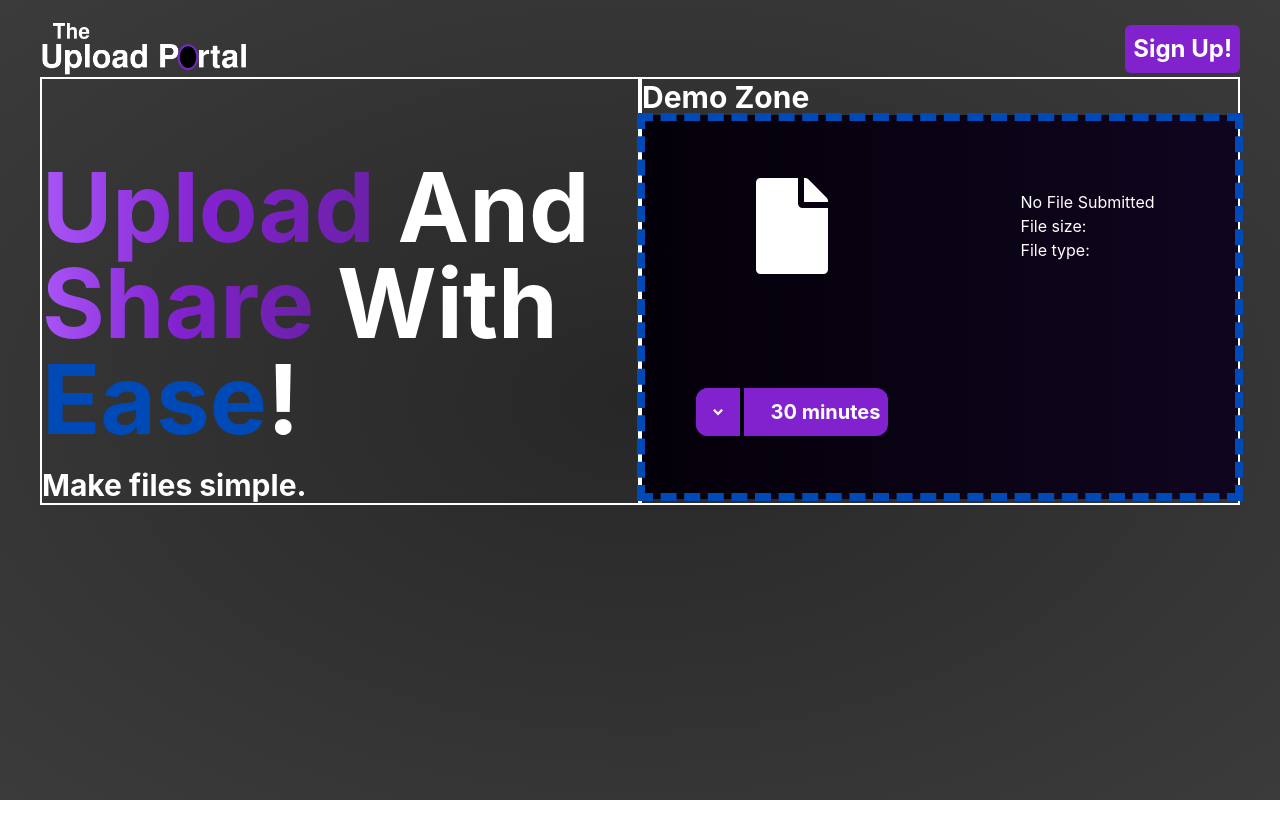
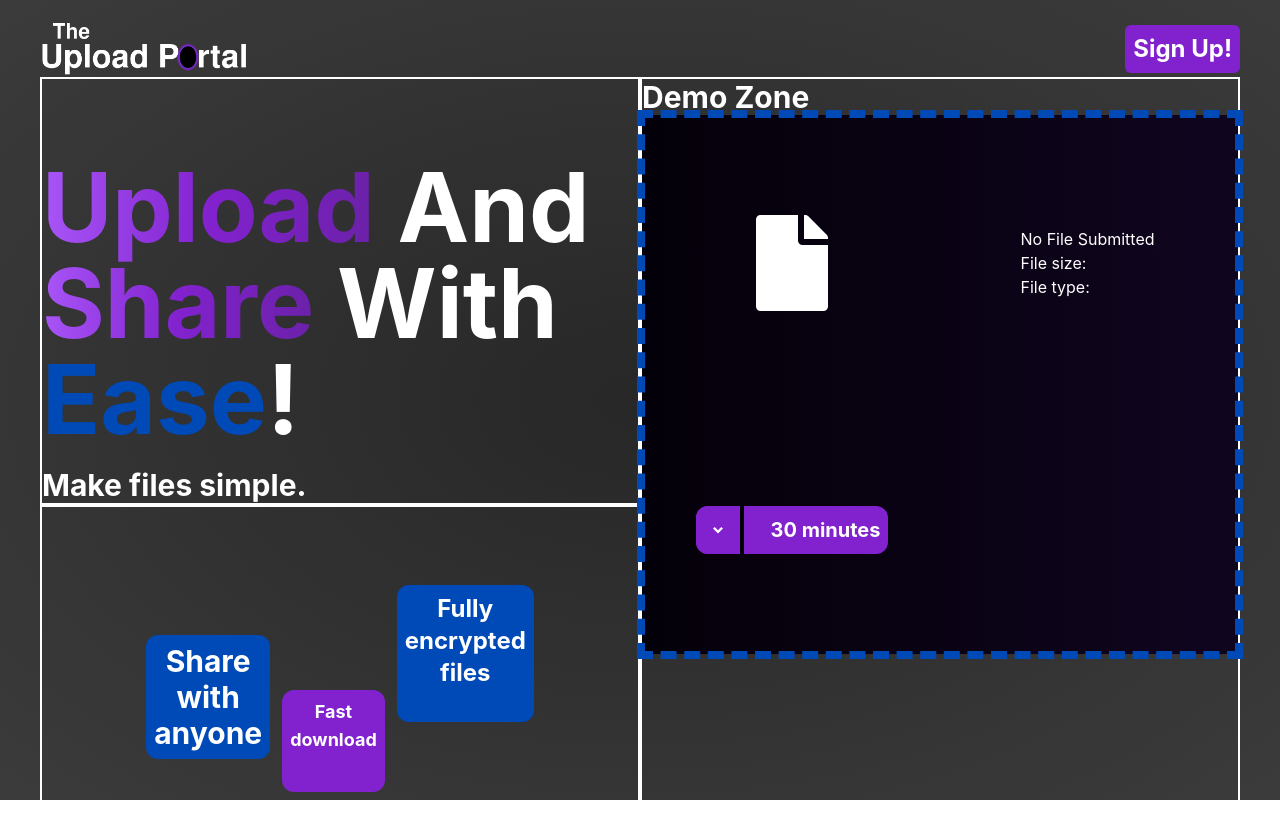
Before and after one commit to Neil925/the-upload-portal, a React (Create React App) app: page /signup in a window 1280 px wide. Shown: the top 838 px of the page. Built offline with nearby package versions, Linux system fonts and the light colour scheme.

Commit message:
First status update

```diff
--- a/src/routes/signup/Signup.jsx
+++ b/src/routes/signup/Signup.jsx
@@ -15,7 +15,7 @@ export default function Signup() {
   }
 
   return (
-    <div className='container py-5 mx-auto px-4 md:px-10 flex-grow text-white'>
+    <div className='py-5 mx-auto px-4 md:px-10 flex-grow text-white'>
       <div className='min-h-screen'>
         <header className=''>
           <div className='bg-neutral-950 fixed h-full w-full left-0 top-0 z-[-1] bg-[radial-gradient(ellipse_80%_80%_at_50%_50%,#272727,#3E3E3E)]' />
@@ -38,10 +38,10 @@ export default function Signup() {
             </h1>
             <div className='text-3xl font-bold mt-5'>Make files simple.</div>
           </div>
-          <div className='border-2 border-white '>
+          <div className='border-2 border-white row-span-2'>
             <h2 className='font-bold text-3xl'>Demo Zone</h2>
-            <div className='w-full h-96 bg-neutral-800 bg-gradient-to-r from-bgGradientR to-bgGradientL place-content-center flex items-center'>
-              <form className='outline-8 outline-secondary outline-dashed w-[99%] h-[97%] z-[0] grid grid-cols-1 md:grid-cols-2' >
+            <div className='w-full h-2/3 bg-neutral-800 bg-gradient-to-r from-bgGradientR to-bgGradientL place-content-center flex items-center'>
+              <form className='outline-8 outline-secondary outline-dashed w-[99%] h-[99%] z-[0] grid grid-cols-1 md:grid-cols-2' >
                 <FaFile className='text-white text-8xl self-center mx-auto' />
                 <div className='self-center mx-auto'>
                   <p id='demo-filename'>No File Submitted</p>
@@ -66,6 +66,11 @@ export default function Signup() {
               </form>
             </div>
           </div>
+          <div className='place-content-center align-bottom flex gap-3 border-2 border-white h-96'>
+            <div className='bg-secondary w-fit font-bold text-3xl text-center p-2 rounded-xl self-center aspect-square'>Share<br />with<br />anyone</div>
+            <div className='bg-primary w-fit font-bold text-lg text-center p-2 rounded-xl self-center translate-y-11 aspect-square'>Fast<br />download</div>
+            <div className='bg-secondary w-fit font-bold text-2xl text-center p-2 rounded-xl self-center -translate-y-11 aspect-square'>Fully<br />encrypted<br />files</div>
+          </div>
         </main>
       </div>
     </div>
```
